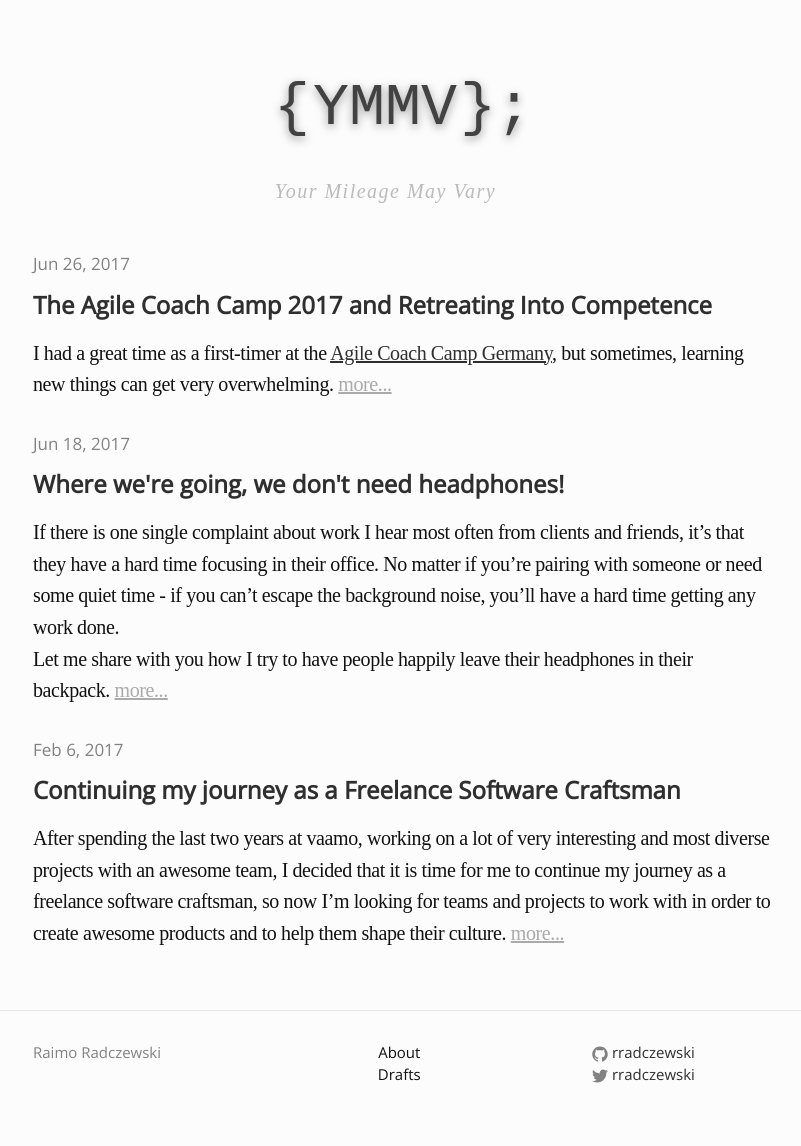
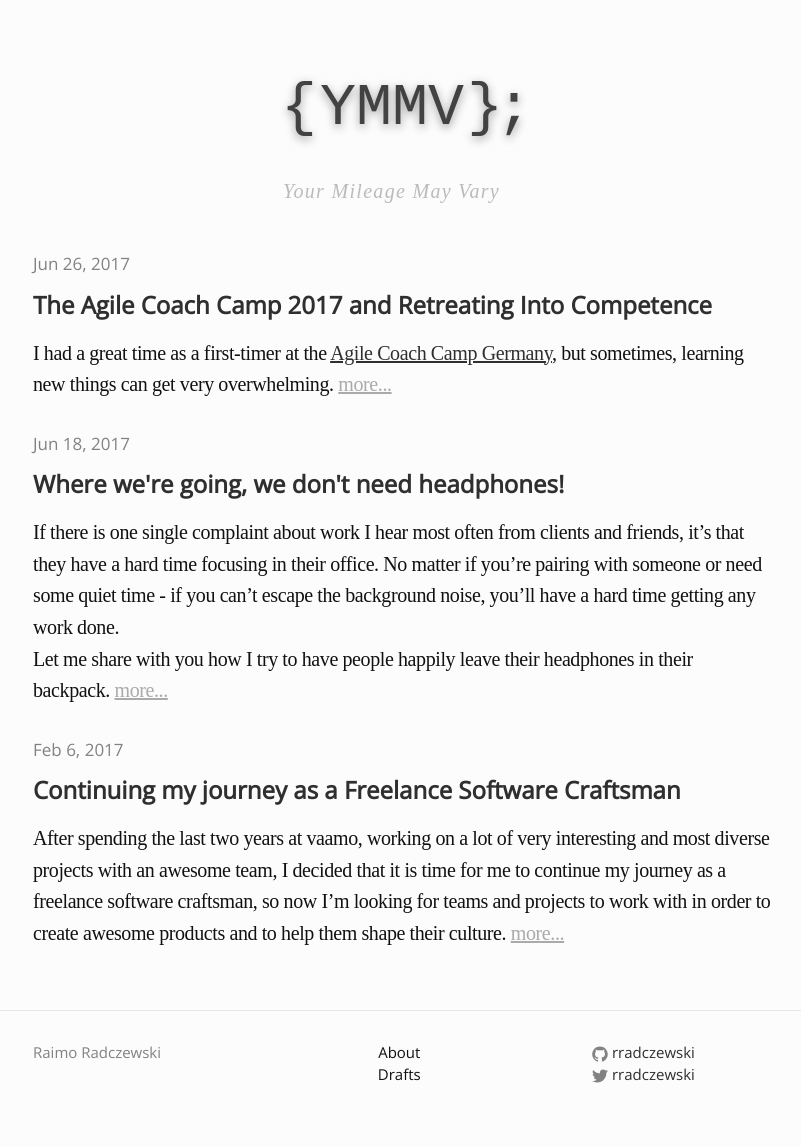
Before and after one commit to rradczewski/ymmv, a Jekyll site: the page built from index.md, in a window 1280 px wide. Shown: the whole page, without its empty margins (237-1038 px from the left). Built offline with Jekyll 4.4.1, drawn with Linux system fonts in a browser that asks for light colours; some web fonts are replaced.

Commit message:
Visual align subtitle and title

```diff
--- a/_sass/minima/_layout.scss
+++ b/_sass/minima/_layout.scss
@@ -9,8 +9,8 @@
   font-family: $serif-font-family;
   text-align: center;
   font-style: italic;
-  padding-right: 35px;
-  letter-spacing: 1.5px;
+  padding-right: 23px;
+  letter-spacing: 1.3px;
 }
 
 .site-title {
@@ -45,6 +45,7 @@
     &:after {
       content: '};';
       padding-left: 3px;
+      letter-spacing: -7px;
     }
   }
 }
```
